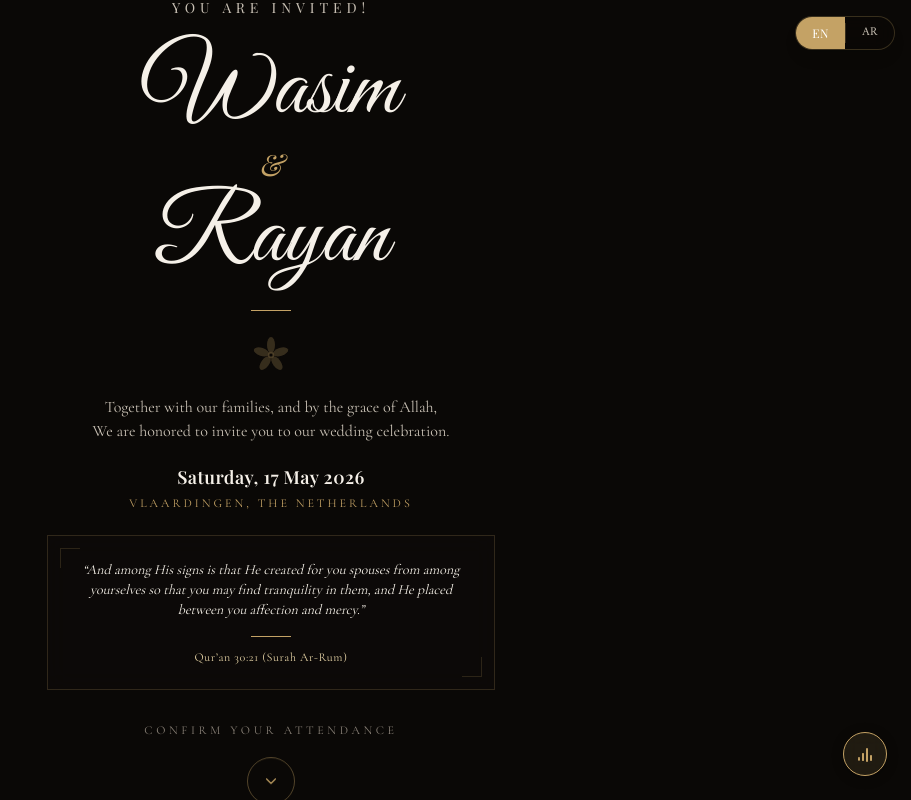
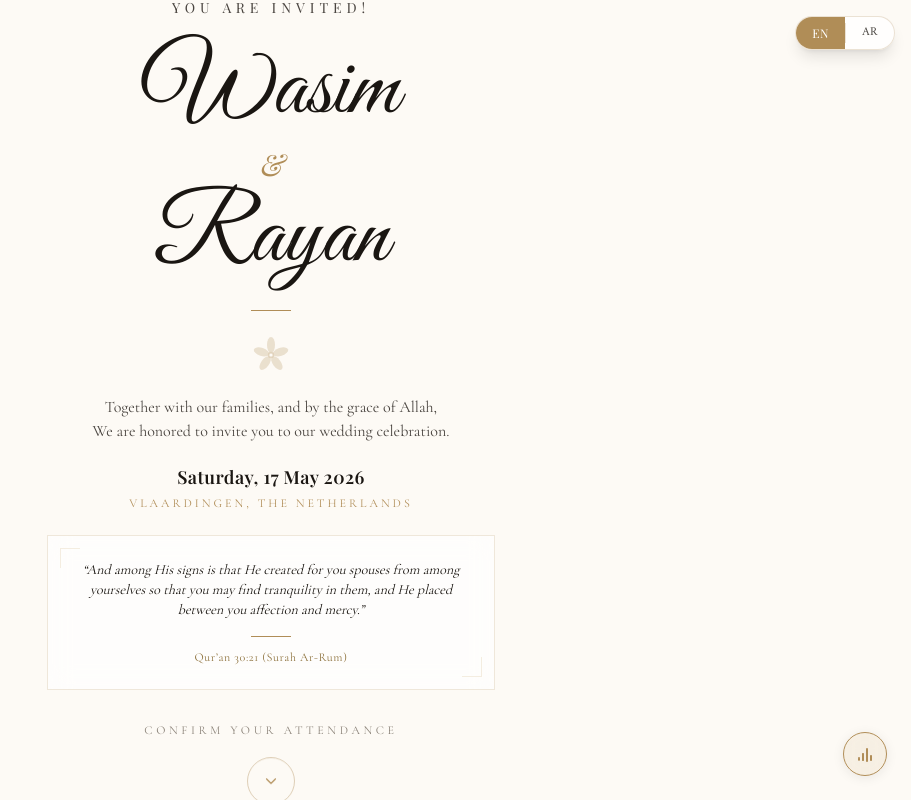
Before and after one commit to wasimaj4/royal-wedding, a Next.js app: page / in a window 1280 px wide. Shown: the whole page, without its empty margins (369-1280 px from the left). Built offline with nearby package versions, Linux system fonts and the light colour scheme; a web font is replaced by a local one.

Commit message:
Reverse colors: light cream background with dark text

```diff
--- a/src/app/globals.css
+++ b/src/app/globals.css
@@ -8,18 +8,18 @@
    ═══════════════════════════════════════════════════════════ */
 
 :root {
-  --bg-primary: rgba(10, 8, 6, 0.85);
-  --bg-secondary: rgba(30, 25, 20, 0.6);
-  --bg-dark: #0A0806;
-  --text-primary: #F5F0E8;
-  --text-secondary: #C8C0B4;
+  --bg-primary: rgba(253, 250, 245, 0.9);
+  --bg-secondary: rgba(240, 235, 225, 0.7);
+  --bg-dark: #FDFAF5;
+  --text-primary: #1A1612;
+  --text-secondary: #4A4540;
   --text-muted: #8A8278;
-  --accent: #C4A265;
+  --accent: #B08D57;
   --accent-light: #DFC89A;
-  --accent-dark: #E8D5A8;
-  --damascus-rose: #E8A099;
-  --olive: #A0B08E;
-  --border: rgba(196, 162, 101, 0.25);
+  --accent-dark: #8B6F3A;
+  --damascus-rose: #C4706A;
+  --olive: #7A8E68;
+  --border: rgba(176, 141, 87, 0.25);
 }
 
 html {
@@ -28,30 +28,30 @@ html {
 
 body {
   font-family: var(--font-cormorant), 'Georgia', serif;
-  background-color: #0A0806;
+  background-color: #FDFAF5;
   color: var(--text-primary);
   overflow-x: hidden;
   -webkit-font-smoothing: antialiased;
 }
 
 ::selection {
-  background: rgba(196, 162, 101, 0.35);
+  background: rgba(176, 141, 87, 0.25);
   color: var(--text-primary);
 }
 
 ::-webkit-scrollbar { width: 4px; }
-::-webkit-scrollbar-track { background: #0A0806; }
+::-webkit-scrollbar-track { background: #FDFAF5; }
 ::-webkit-scrollbar-thumb { background: var(--accent); border-radius: 2px; }
-::-webkit-scrollbar-thumb:hover { background: var(--accent-light); }
+::-webkit-scrollbar-thumb:hover { background: var(--accent-dark); }
 
 /* ── Background overlay for page backgrounds ─────────────────────── */
 .bg-overlay {
   background: linear-gradient(
     to bottom,
-    rgba(10, 8, 6, 0.55) 0%,
-    rgba(10, 8, 6, 0.65) 30%,
-    rgba(10, 8, 6, 0.72) 60%,
-    rgba(10, 8, 6, 0.80) 100%
+    rgba(253, 250, 245, 0.55) 0%,
+    rgba(253, 250, 245, 0.65) 30%,
+    rgba(253, 250, 245, 0.72) 60%,
+    rgba(253, 250, 245, 0.80) 100%
   );
 }
 
@@ -77,8 +77,8 @@ body {
 }
 
 .verse-card {
-  background: rgba(15, 12, 10, 0.65);
-  border: 1px solid rgba(196, 162, 101, 0.2);
+  background: rgba(255, 255, 255, 0.65);
+  border: 1px solid rgba(176, 141, 87, 0.2);
   backdrop-filter: blur(12px);
   -webkit-backdrop-filter: blur(12px);
   position: relative;
@@ -110,18 +110,18 @@ body {
 }
 
 .rsvp-card {
-  background: rgba(15, 12, 10, 0.65);
-  border: 1px solid rgba(196, 162, 101, 0.2);
+  background: rgba(255, 255, 255, 0.7);
+  border: 1px solid rgba(176, 141, 87, 0.2);
   backdrop-filter: blur(12px);
   -webkit-backdrop-filter: blur(12px);
-  box-shadow: 0 8px 40px rgba(0, 0, 0, 0.3);
+  box-shadow: 0 8px 40px rgba(0, 0, 0, 0.08);
 }
 
 .form-input {
   width: 100%;
   padding: 0.875rem 1rem;
-  background: rgba(255, 255, 255, 0.05);
-  border: 1px solid rgba(196, 162, 101, 0.2);
+  background: rgba(255, 255, 255, 0.6);
+  border: 1px solid rgba(176, 141, 87, 0.25);
   color: var(--text-primary);
   font-size: 1.05rem;
   transition: all 0.4s ease;
@@ -130,8 +130,8 @@ body {
 .form-input:focus {
   outline: none;
   border-color: var(--accent);
-  box-shadow: 0 0 0 3px rgba(196, 162, 101, 0.15);
-  background: rgba(255, 255, 255, 0.08);
+  box-shadow: 0 0 0 3px rgba(176, 141, 87, 0.12);
+  background: rgba(255, 255, 255, 0.8);
 }
 
 .form-input::placeholder {
@@ -141,7 +141,7 @@ body {
 .btn-primary {
   padding: 0.875rem 2.5rem;
   border: 1.5px solid var(--accent);
-  color: var(--accent-light);
+  color: var(--accent-dark);
   letter-spacing: 0.2em;
   text-transform: uppercase;
   font-size: 0.8rem;
@@ -153,8 +153,8 @@ body {
 
 .btn-primary:hover {
   background: var(--accent);
-  color: #0A0806;
-  box-shadow: 0 4px 25px rgba(196, 162, 101, 0.35);
+  color: #FDFAF5;
+  box-shadow: 0 4px 25px rgba(176, 141, 87, 0.3);
 }
 
 .btn-primary:disabled {
@@ -164,7 +164,7 @@ body {
 
 .btn-primary:disabled:hover {
   background: transparent;
-  color: var(--accent-light);
+  color: var(--accent-dark);
   box-shadow: none;
 }
 
@@ -172,8 +172,8 @@ body {
   width: 44px;
   height: 44px;
   border-radius: 50%;
-  background: rgba(10, 8, 6, 0.75);
-  border: 1px solid rgba(196, 162, 101, 0.25);
+  background: rgba(255, 255, 255, 0.8);
+  border: 1px solid rgba(176, 141, 87, 0.25);
   backdrop-filter: blur(8px);
   -webkit-backdrop-filter: blur(8px);
   display: flex;
@@ -181,7 +181,7 @@ body {
   justify-content: center;
   cursor: pointer;
   transition: all 0.3s ease;
-  box-shadow: 0 2px 12px rgba(0, 0, 0, 0.3);
+  box-shadow: 0 2px 12px rgba(0, 0, 0, 0.08);
 }
 
 .music-btn:hover {
--- a/src/app/page.tsx
+++ b/src/app/page.tsx
@@ -29,7 +29,7 @@ function WeddingApp() {
     <div className="h-screen overflow-hidden relative">
       {/* Dark solid background */}
       <div className="fixed inset-0 z-0">
-        <div className="absolute inset-0 bg-[#0A0806]" />
+        <div className="absolute inset-0 bg-[#FDFAF5]" />
       </div>
 
       {/* Fixed UI controls */}
@@ -67,7 +67,7 @@ function WeddingApp() {
               animate={{ opacity: 1 }}
               transition={{ delay: 0.4 }}
               onClick={() => setCurrentPage(0)}
-              className="fixed top-4 left-4 z-40 w-10 h-10 flex items-center justify-center rounded-full border border-border bg-bg-dark/60 backdrop-blur-md text-accent hover:border-accent transition-colors duration-300"
+              className="fixed top-4 left-4 z-40 w-10 h-10 flex items-center justify-center rounded-full border border-border bg-white/60 backdrop-blur-md text-accent hover:border-accent transition-colors duration-300"
               aria-label="Back"
             >
               <svg width="16" height="16" viewBox="0 0 24 24" fill="none" stroke="currentColor" strokeWidth="1.5" strokeLinecap="round" strokeLinejoin="round">
--- a/src/components/HeroSection.tsx
+++ b/src/components/HeroSection.tsx
@@ -198,7 +198,7 @@ function JasmineFlower() {
       ))}
       {/* Center */}
       <circle cx="50" cy="50" r="8" fill="currentColor" opacity="0.8" />
-      <circle cx="50" cy="50" r="4" fill="#0A0806" />
+      <circle cx="50" cy="50" r="4" fill="#FDFAF5" />
     </svg>
   );
 }
--- a/src/components/LanguageSwitcher.tsx
+++ b/src/components/LanguageSwitcher.tsx
@@ -11,7 +11,7 @@ export default function LanguageSwitcher() {
       initial={{ opacity: 0, y: -20 }}
       animate={{ opacity: 1, y: 0 }}
       transition={{ duration: 0.8, delay: 0.5 }}
-      className="fixed top-4 right-4 z-50 flex items-center gap-0 rounded-full border border-border bg-bg-dark/80 backdrop-blur-md shadow-lg overflow-hidden"
+      className="fixed top-4 right-4 z-50 flex items-center gap-0 rounded-full border border-border bg-white/80 backdrop-blur-md shadow-lg overflow-hidden"
     >
       <button
         onClick={() => setLocale("en")}
--- a/tailwind.config.js
+++ b/tailwind.config.js
@@ -9,23 +9,23 @@ module.exports = {
     extend: {
       colors: {
         bg: {
-          primary: "rgba(10, 8, 6, 0.85)",
-          secondary: "rgba(30, 25, 20, 0.60)",
-          dark: "#0A0806",
+          primary: "rgba(253, 250, 245, 0.9)",
+          secondary: "rgba(240, 235, 225, 0.7)",
+          dark: "#FDFAF5",
         },
         text: {
-          primary: "#F5F0E8",
-          secondary: "#C8C0B4",
+          primary: "#1A1612",
+          secondary: "#4A4540",
           muted: "#8A8278",
         },
         accent: {
           light: "#DFC89A",
-          DEFAULT: "#C4A265",
-          dark: "#E8D5A8",
+          DEFAULT: "#B08D57",
+          dark: "#8B6F3A",
         },
-        "damascus-rose": "#E8A099",
-        olive: "#A0B08E",
-        border: "rgba(196, 162, 101, 0.25)",
+        "damascus-rose": "#C4706A",
+        olive: "#7A8E68",
+        border: "rgba(176, 141, 87, 0.25)",
       },
       fontFamily: {
         script: ["var(--font-great-vibes)", "cursive"],
```
